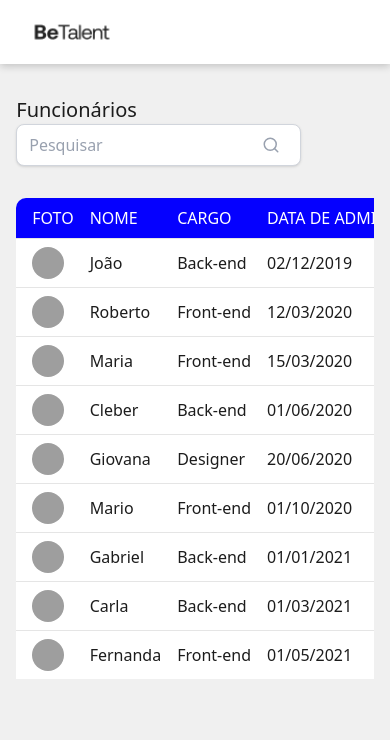
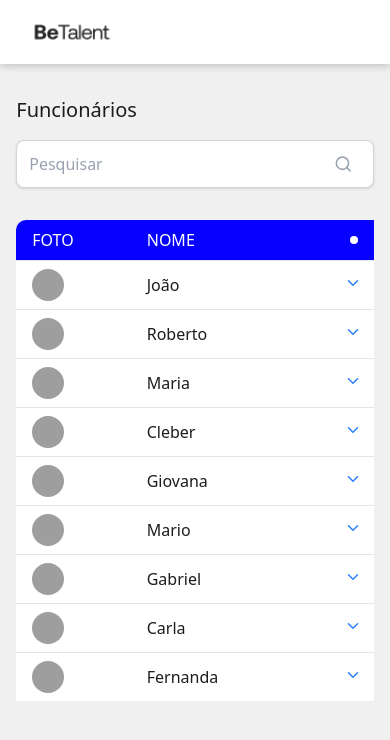
Before and after one commit to SamuelMorais030202/be-talent, a React (Vite) app: page / in a window 390 px wide. Shown: the top 740 px of the page. Built offline with nearby package versions, Linux system fonts and the light colour scheme; data requests are answered from the project's data file; grey boxes are pictures that could not be loaded.

Commit message:
feat: adicionando responsividade no projeto

```diff
--- a/src/App.tsx
+++ b/src/App.tsx
@@ -37,10 +37,10 @@ export function App() {
       <Header />
 
       <main className="w-11/12 mx-auto mt-8">
-        <section className="flex justify-between items-center flex-wrap">
+        <section className="flex justify-between items-center flex-wrap gap-4">
           <h1 className="text-xl font-medium text-[#1C1C1C]">Funcionários</h1>
 
-          <div className="flex items-center bg-white border border-gray-300 rounded-md px-3 py-2 shadow-sm">
+          <div className="flex items-center bg-white border border-gray-300 rounded-md px-3 py-2 shadow-sm h-12 w-full md:w-72">
             <input
               type="text"
               placeholder="Pesquisar"
--- a/src/components/employeesList/index.tsx
+++ b/src/components/employeesList/index.tsx
@@ -1,23 +1,34 @@
-import { formatPhoneNumber } from "@/utils/formatPhoneNumber"
-import { Table, TableBody, TableCell, TableHead, TableHeader, TableRow } from "../ui/table"
+import { useState } from "react";
+import { formatPhoneNumber } from "@/utils/formatPhoneNumber";
+import { Table, TableBody, TableCell, TableHead, TableHeader, TableRow } from "../ui/table";
+import { ChevronDown, ChevronUp } from "lucide-react";
 
 interface IEmployeesResponse {
-  id: number
-  name: string
-  job: string
-  admission_date: string
-  phone: string
-  image: string
+  id: number;
+  name: string;
+  job: string;
+  admission_date: string;
+  phone: string;
+  image: string;
 }
 
 interface EmployeesListProps {
-  employees: IEmployeesResponse[]
+  employees: IEmployeesResponse[];
 }
 
 export function EmployeesList({ employees }: EmployeesListProps) {
+  const [expandedRows, setExpandedRows] = useState<number[]>([]);
+
+  const toggleRow = (id: number) => {
+    setExpandedRows((prev) =>
+      prev.includes(id) ? prev.filter((rowId) => rowId !== id) : [...prev, id]
+    );
+  };
+
   return (
+    <div className="overflow-x-auto">
       <Table>
-      <TableHeader className="bg-[#0500FF]">
+        <TableHeader className="bg-[#0500FF] hidden md:table-header-group">
           <TableRow className="px-2 hover:bg-[#0500FF]">
             <TableHead className="pl-4 first:rounded-tl-lg">FOTO</TableHead>
             <TableHead>NOME</TableHead>
@@ -27,10 +38,21 @@ export function EmployeesList({ employees }: EmployeesListProps) {
           </TableRow>
         </TableHeader>
 
+        <TableHeader className="bg-[#0500FF] md:hidden">
+          <TableRow className="hover:bg-[#0500FF]">
+            <TableHead className="pl-4 first:rounded-tl-lg">FOTO</TableHead>
+            <TableHead>NOME</TableHead>
+            <TableHead className="flex items-center justify-end last:rounded-tr-lg">
+              <div className="size-2 bg-white rounded-full mr-2" />
+            </TableHead>
+          </TableRow>
+        </TableHeader>
+
         <TableBody>
           {employees.length > 0 ? (
             employees.map((employee) => (
-            <TableRow key={employee.id} className="bg-white">
+              <>
+                <TableRow key={employee.id} className="bg-white md:table-row">
                   <TableCell>
                     <img
                       src={employee.image}
@@ -43,18 +65,35 @@ export function EmployeesList({ employees }: EmployeesListProps) {
                     {employee.name}
                   </TableCell>
 
-              <TableCell className="font-normal text-base text-[#1C1C1C]">
+                  <TableCell className="hidden md:table-cell font-normal text-base text-[#1C1C1C]">
                     {employee.job}
                   </TableCell>
 
-              <TableCell className="font-normal text-base text-[#1C1C1C]">
+                  <TableCell className="hidden md:table-cell font-normal text-base text-[#1C1C1C]">
                     {new Intl.DateTimeFormat("pt-BR").format(new Date(employee.admission_date))}
                   </TableCell>
 
-              <TableCell className="font-normal text-base text-[#1C1C1C]">
+                  <TableCell className="hidden md:table-cell font-normal text-base text-[#1C1C1C]">
                     {formatPhoneNumber(employee.phone)}
                   </TableCell>
+
+                  <TableCell className="md:hidden text-right">
+                    <button onClick={() => toggleRow(employee.id)} className="mr-1">
+                      {expandedRows.includes(employee.id) ? <ChevronUp size={18} className="text-blue-500" /> : <ChevronDown size={18} className="text-blue-500" />}
+                    </button>
+                  </TableCell>
                 </TableRow>
+
+                {expandedRows.includes(employee.id) && (
+                  <TableRow className="md:hidden bg-white hover:bg-white">
+                    <TableCell colSpan={3} className="p-4">
+                      <p className="text-sm text-gray-700"><strong>Cargo:</strong> {employee.job}</p>
+                      <p className="text-sm text-gray-700"><strong>Data de Admissão:</strong> {new Intl.DateTimeFormat("pt-BR").format(new Date(employee.admission_date))}</p>
+                      <p className="text-sm text-gray-700"><strong>Telefone:</strong> {formatPhoneNumber(employee.phone)}</p>
+                    </TableCell>
+                  </TableRow>
+                )}
+              </>
             ))
           ) : (
             <TableRow>
@@ -65,5 +104,6 @@ export function EmployeesList({ employees }: EmployeesListProps) {
           )}
         </TableBody>
       </Table>
-  )
+    </div>
+  );
 }
```
Lines whose indentation alone changed are shown as unchanged.
